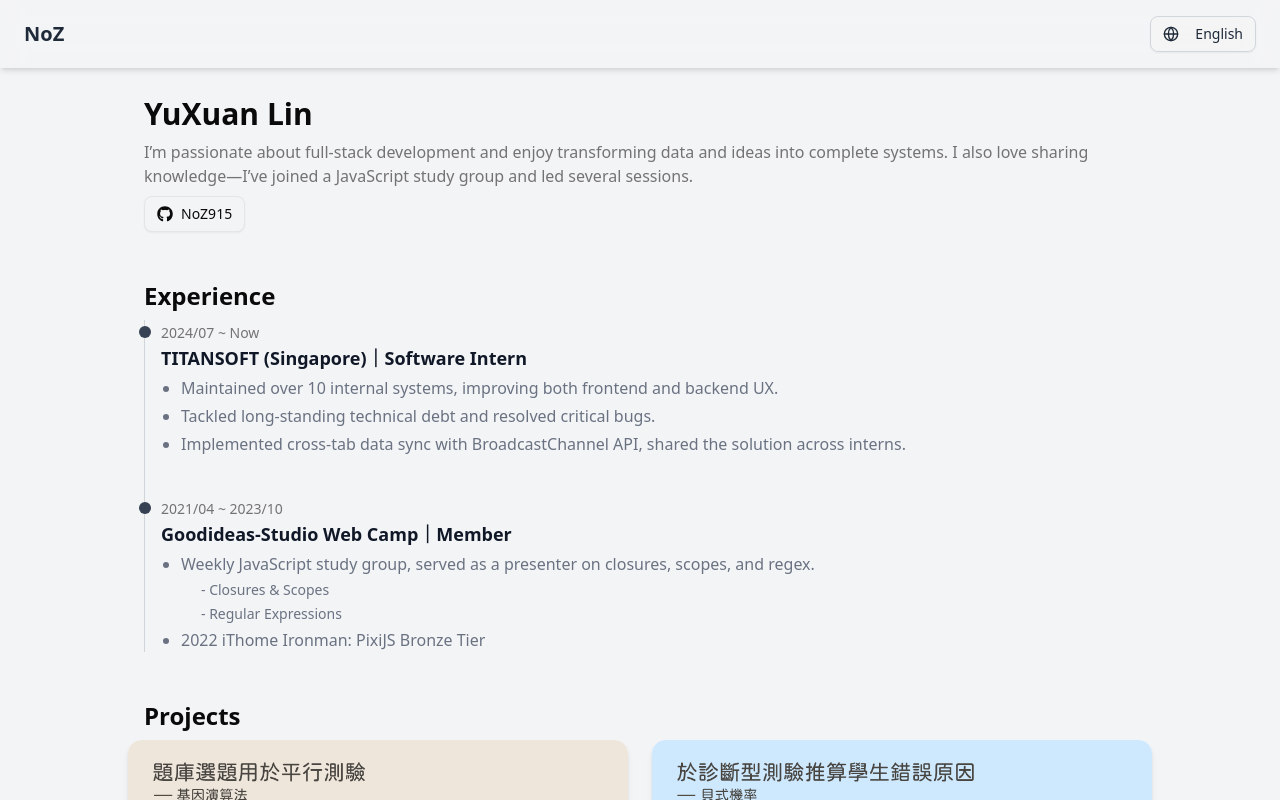
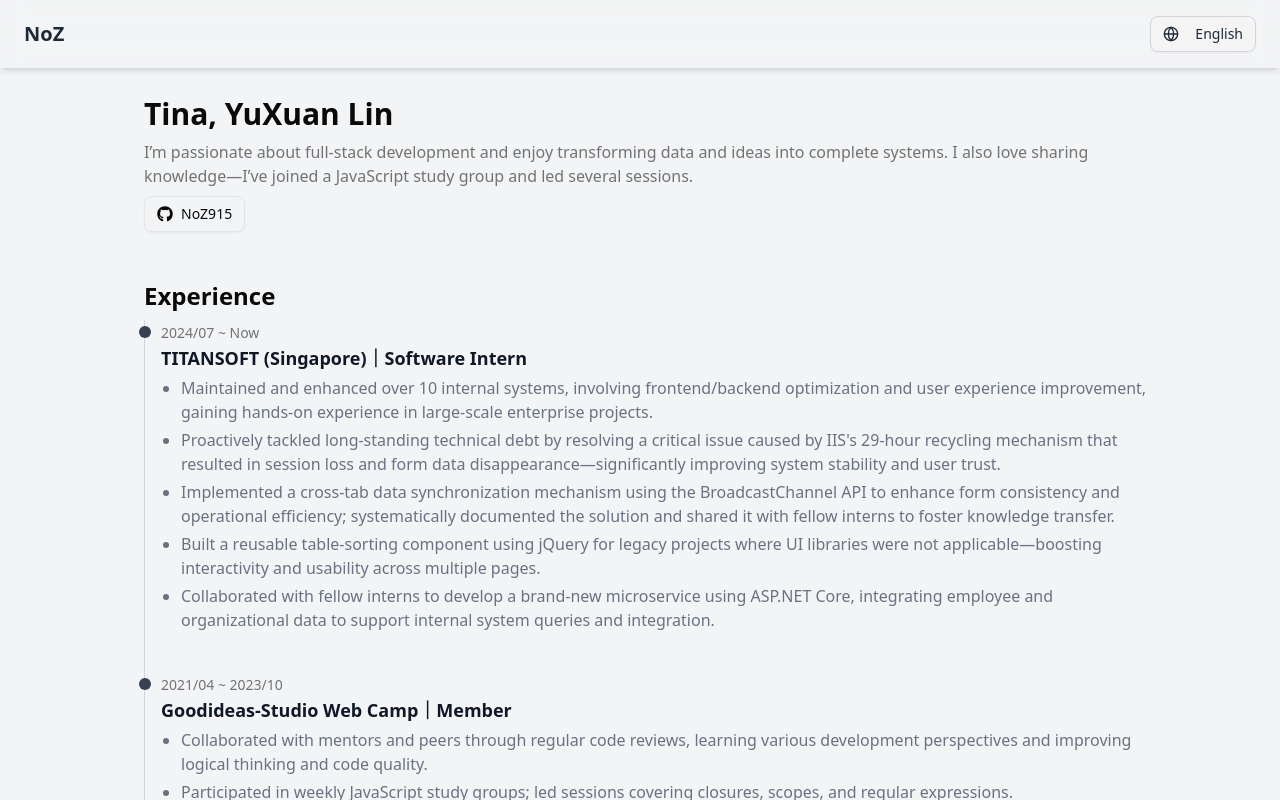
Before and after one commit to NoZ915/portfolio, a Next.js app: page /en in a window 1280 px wide. Shown: the top 800 px of the page. Built offline with nearby package versions, Linux system fonts and the light colour scheme.

Commit message:
update:Experience text

```diff
--- a/messages/en.json
+++ b/messages/en.json
@@ -1,6 +1,6 @@
 {
   "HomePage": {
-    "name": "YuXuan Lin",
+    "name": "Tina, YuXuan Lin",
     "description": "I’m passionate about full-stack development and enjoy transforming data and ideas into complete systems. I also love sharing knowledge—I’ve joined a JavaScript study group and led several sessions."
   },
   "SkillSection": {
--- a/src/data/experience.en.ts
+++ b/src/data/experience.en.ts
@@ -1,28 +1,52 @@
 export const experience = [
+  // TITANSOFT
   {
     time: "2024/07 ~ Now",
     title: "TITANSOFT (Singapore)｜Software Intern",
     description: [
-      { text: "Maintained over 10 internal systems, improving both frontend and backend UX." },
-      { text: "Tackled long-standing technical debt and resolved critical bugs." },
-      { text: "Implemented cross-tab data sync with BroadcastChannel API, shared the solution across interns." }
-    ]
+      {
+        text: "Maintained and enhanced over 10 internal systems, involving frontend/backend optimization and user experience improvement, gaining hands-on experience in large-scale enterprise projects.",
+      },
+      {
+        text: "Proactively tackled long-standing technical debt by resolving a critical issue caused by IIS's 29-hour recycling mechanism that resulted in session loss and form data disappearance—significantly improving system stability and user trust.",
+      },
+      {
+        text: "Implemented a cross-tab data synchronization mechanism using the BroadcastChannel API to enhance form consistency and operational efficiency; systematically documented the solution and shared it with fellow interns to foster knowledge transfer.",
+      },
+      {
+        text: "Built a reusable table-sorting component using jQuery for legacy projects where UI libraries were not applicable—boosting interactivity and usability across multiple pages.",
+      },
+      {
+        text: "Collaborated with fellow interns to develop a brand-new microservice using ASP.NET Core, integrating employee and organizational data to support internal system queries and integration.",
+      },
+    ],
   },
+
+  // Goodideas Studio
   {
     time: "2021/04 ~ 2023/10",
     title: "Goodideas-Studio Web Camp｜Member",
     description: [
       {
-        text: "Weekly JavaScript study group, served as a presenter on closures, scopes, and regex.",
-        subitems: [
-          { text: "- Closures & Scopes", link: "https://hackmd.io/@noz915/BJIRyzGrj" },
-          { text: "- Regular Expressions", link: "https://hackmd.io/@noz915/rksy4m8js" }
-        ]
+        text: "Collaborated with mentors and peers through regular code reviews, learning various development perspectives and improving logical thinking and code quality.",
       },
       {
-        text: "2022 iThome Ironman: PixiJS Bronze Tier",
-        link: "https://ithelp.ithome.com.tw/users/20152526/ironman/5741"
-      }
-    ]
-  }
+        text: "Participated in weekly JavaScript study groups; led sessions covering closures, scopes, and regular expressions.",
+        subitems: [
+          {
+            text: "- Closures & Scopes",
+            link: "https://hackmd.io/@noz915/BJIRyzGrj",
+          },
+          {
+            text: "- Regular Expressions",
+            link: "https://hackmd.io/@noz915/rksy4m8js",
+          },
+        ],
+      },
+      {
+        text: "Joined the 2022 iThome Ironman Competition as a PixiJS Bronze Tier participant.",
+        link: "https://ithelp.ithome.com.tw/users/20152526/ironman/5741",
+      },
+    ],
+  },
 ];
--- a/src/data/experience.zh.ts
+++ b/src/data/experience.zh.ts
@@ -5,13 +5,19 @@ export const experience = [
     title: "新加坡商鈦坦科技｜軟體實習工程師",
     description: [
       {
-        text: "參與並維護超過 10 項內部系統，涵蓋前後端功能優化與使用者體驗提升。",
+        text: "參與並維護超過 10 項內部系統，涵蓋前後端功能優化與使用者體驗提升，持續累積大型企業專案開發經驗。",
       },
       {
-        text: "主動挑戰歷年技術債，成功解決長期未解的疑難 bug。",
+        text: "主動挑戰歷年技術債，成功解決因 IIS 29 小時回收機制導致 Session 遺失、表單資料消失的多年疑難 bug，改善資料穩定性與使用者信賴度。",
       },
       {
-        text: "運用 BroadcastChannel API 建立跨分頁資料同步機制，有效提升表單一致性與使用效率，並將解法系統性整理分享給實習生夥伴。",
+        text: "運用 BroadcastChannel API 建立跨分頁資料同步機制，有效提升表單一致性與操作效率，並將知識系統化整理後主動分享給實習團隊，促進技術傳承。",
+      },
+      {
+        text: "在無法導入 UI 套件的舊專案中，以 jQuery 撰寫通用的表格排序功能，成功為系統多個頁面增強互動性與可用性。",
+      },
+      {
+        text: "與實習生夥伴一同開發全新微服務，使用 ASP.NET Core 整合公司員工資料與組織架構資訊，支援其他內部系統查詢與調用。",
       },
     ],
   },
@@ -22,6 +28,9 @@ export const experience = [
     time: "2021/04 ~ 2023/10",
     title: "好想工作室 Web Camp | 學員",
     description: [
+      {
+        text: "與Mentor、學長姐以及同屆學員進行多次Code Review，並在每次的Code Review中學習到不同的想法，讓我在寫程式的時候能夠更有邏輯性。",
+      },
       {
         text: "每周 JavaScript 讀書會，曾擔任導讀，導讀內容包含閉包與範圍、正規表達式",
         subitems: [
@@ -36,7 +45,7 @@ export const experience = [
         ]
       },
       {
-        text: "2022 iThome 鐵人賽 ：PixiJS 青銅玩家",
+        text: "參與2022 iThome 鐵人賽 ：PixiJS 青銅玩家",
         link: "https://ithelp.ithome.com.tw/users/20152526/ironman/5741"
       }
     ]
--- a/src/data/projects.en.ts
+++ b/src/data/projects.en.ts
@@ -7,7 +7,7 @@ export const projects = [
     description:
       "This project uses genetic algorithms to assist in item selection for parallel test construction. With one click, users can generate two exam papers of equivalent difficulty with completely different questions. This is especially useful for teachers needing two versions of a test, such as one for make-up exams, ensuring fairness in difficulty and avoiding question repetition and exposure.",
     skills: ["React JS", "MUI", "Node JS", "Express JS", "MongoDB", "Zeabur"],
-    link: "/projects/century-encounter"
+    link: "/projects/ga"
   },
   {
     title: "Diagnostic Test for Inferring Learning Errors",
@@ -17,7 +17,7 @@ export const projects = [
     description:
       "This system uses Bayesian probability to diagnose students' learning errors. Teachers can add questions and define error types. After students take the test, the system instantly calculates their familiarity with each error type and predicts their correctness probability. At the end of the test, unfamiliar error types are ranked, and learning videos provided by the teacher are recommended for review.",
     skills: ["React", "MUI", "Node.js", "Express", "MongoDB", "Zeabur"],
-    link: "/projects/century-encounter"
+    link: "/projects/bsmf"
   },
   {
     title: "BinGo Group Buying Platform",
--- a/src/data/projects.zh.ts
+++ b/src/data/projects.zh.ts
@@ -6,7 +6,7 @@ export const projects = [
         image: "/projects/ga.png",
         description: "利用基因演算法來幫助選題，並且可用於平行測驗的建置中，讓使用者從題庫中一鍵按下，同時產生兩份難度相當，且題目完全不重複的考卷，使用場景例如教師需出兩份試卷，一份用於補考學生， 使難度符合公平性外，也使題目不重複出現而無曝光性。",
         skills: ["React JS", "MUI", "Node JS", "Express JS", "MongoDB", "Zeabur"],
-        link: "/projects/century-encounter"
+        link: "/projects/ga"
     },
     {
         title: "診斷型測驗推算學習錯誤原因",
@@ -15,7 +15,7 @@ export const projects = [
         image: "/projects/bsmf.png",
         description: "利用貝氏機率診斷學生學習錯誤原因。教師可新增題目與錯誤類型，學生作答後，系統即時以貝氏機率計算各錯誤類型的熟悉度，並預測答對率。測驗結束後，會依據不熟悉程度排序錯誤類型，並提供對應說明與教師提供的學習影片協助複習。",
         skills: ["React", "MUI", "Node.js", "Express", "MongoDB", "Zeabur"],
-        link: "/projects/century-encounter"
+        link: "/projects/bsmf"
     },
     {
         title: "BinGo併電商網站",
```
Also changed, not shown: public/NoZ_logo.png (added).
